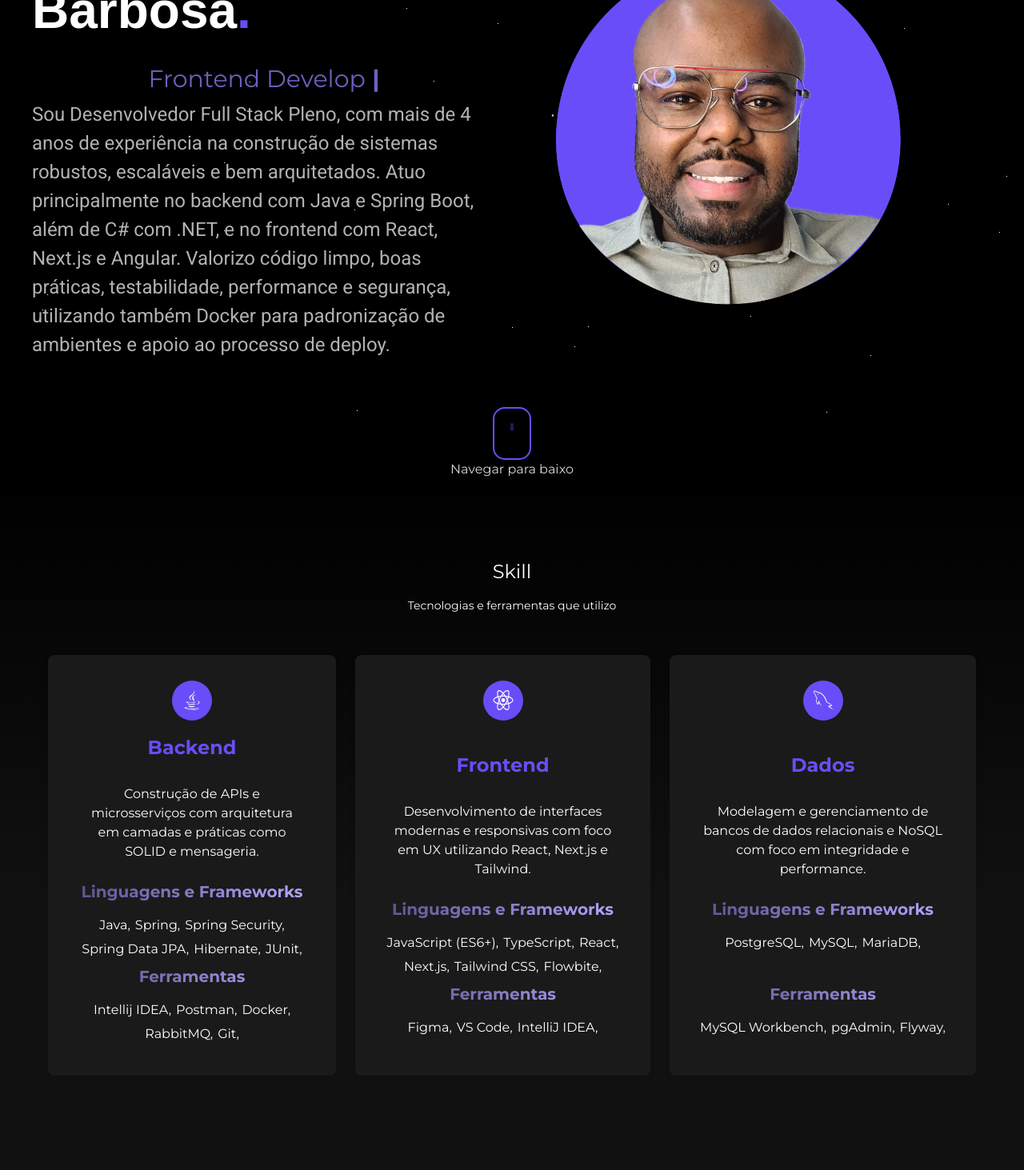
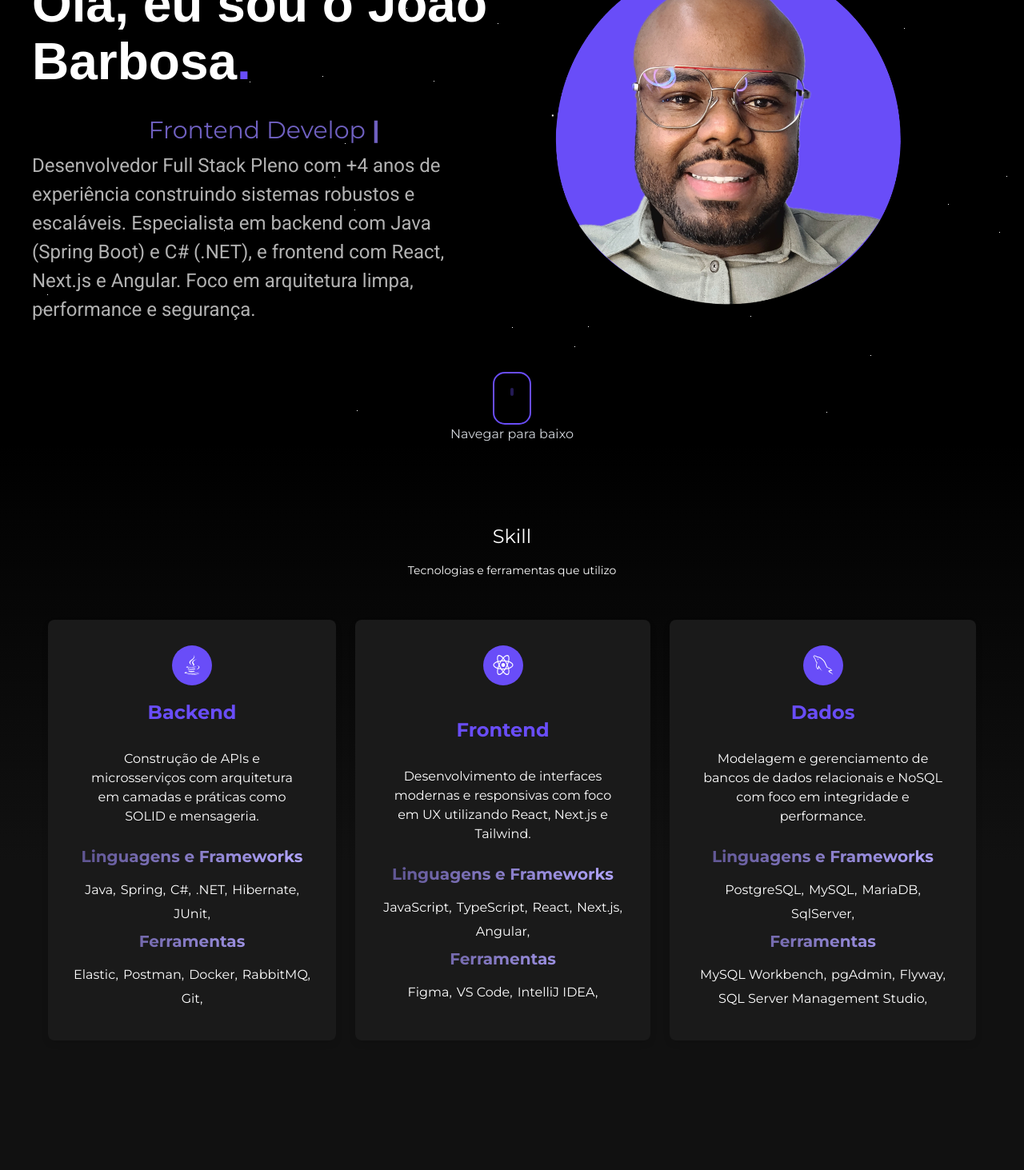
Before and after one commit to JoaoSBarbosa/barbosa-codev2, a Next.js app: page / in a window 1280 px wide. Shown: the part 260-1723 px from the top of the page at 80% size. Built offline with nearby package versions, Linux system fonts and the light colour scheme.

Commit message:
:recycle: refactory: Melhorias de informações

```diff
--- a/src/app/components/header/banner/index.tsx
+++ b/src/app/components/header/banner/index.tsx
@@ -93,13 +93,9 @@ export const Banner: React.FC = () => {
             </h2>
           </div>
           <p>
-            Sou Desenvolvedor Full Stack Pleno, com mais de 4 anos de
-            experiência na construção de sistemas robustos, escaláveis e
-            bem arquitetados. Atuo principalmente no backend com Java e
-            Spring Boot, além de C# com .NET, e no frontend com React,
-            Next.js e Angular. Valorizo código limpo, boas práticas,
-            testabilidade, performance e segurança, utilizando também
-            Docker para padronização de ambientes e apoio ao processo de deploy.
+            Desenvolvedor Full Stack Pleno com +4 anos de experiência construindo sistemas robustos e escaláveis.
+            Especialista em backend com Java (Spring Boot) e C# (.NET), e frontend com React, Next.js e Angular.
+            Foco em arquitetura limpa, performance e segurança.
           </p>
         </div>
         <div className={`${styles.introductionImage}`}>
--- a/src/app/data/Skill/SkillCardData.ts
+++ b/src/app/data/Skill/SkillCardData.ts
@@ -1,4 +1,4 @@
-import {SkillCardDataType} from "@/app/types/Skill/SkillCardDataType";
+import { SkillCardDataType } from "@/app/types/Skill/SkillCardDataType";
 
 export const SkillCardData: SkillCardDataType[] = [
     {
@@ -7,19 +7,19 @@ export const SkillCardData: SkillCardDataType[] = [
         skillTitle: "Backend",
         skillDescription: "Construção de APIs e microsserviços com arquitetura em camadas e práticas como SOLID e mensageria.",
         languages: [
-            {id: 1, title: "Java"},
-            {id: 2, title: "Spring"},
-            {id: 4, title: "Spring Security"},
-            {id: 5, title: "Spring Data JPA"},
-            {id: 6, title: "Hibernate"},
-            {id: 7, title: "JUnit"},
+            { id: 1, title: "Java" },
+            { id: 2, title: "Spring" },
+            { id: 4, title: "C#" },
+            { id: 5, title: ".NET" },
+            { id: 6, title: "Hibernate" },
+            { id: 7, title: "JUnit" },
         ],
         tools: [
-            {id: 1, title: "Intellij IDEA"},
-            {id: 2, title: "Postman"},
-            {id: 3, title: "Docker"},
-            {id: 4, title: "RabbitMQ"},
-            {id: 6, title: "Git"},
+            { id: 1, title: "Elastic" },
+            { id: 2, title: "Postman" },
+            { id: 3, title: "Docker" },
+            { id: 4, title: "RabbitMQ" },
+            { id: 6, title: "Git" },
         ]
     },
     {
@@ -28,18 +28,17 @@ export const SkillCardData: SkillCardDataType[] = [
         skillTitle: "Frontend",
         skillDescription: "Desenvolvimento de interfaces modernas e responsivas com foco em UX utilizando React, Next.js e Tailwind.",
         languages: [
-            {id: 1, title: "JavaScript (ES6+)"},
-            {id: 2, title: "TypeScript"},
-            {id: 3, title: "React"},
-            {id: 4, title: "Next.js"},
-            {id: 5, title: "Tailwind CSS"},
-            {id: 6, title: "Flowbite"},
+            { id: 1, title: "JavaScript" },
+            { id: 2, title: "TypeScript" },
+            { id: 3, title: "React" },
+            { id: 4, title: "Next.js" },
+            { id: 5, title: "Angular" },
         ]
         ,
         tools: [
-            {id: 1, title: "Figma"},
-            {id: 2, title: "VS Code"},
-            {id: 3, title: "IntelliJ IDEA"},
+            { id: 1, title: "Figma" },
+            { id: 2, title: "VS Code" },
+            { id: 3, title: "IntelliJ IDEA" },
         ]
     },
     {
@@ -48,14 +47,17 @@ export const SkillCardData: SkillCardDataType[] = [
         skillTitle: "Dados",
         skillDescription: "Modelagem e gerenciamento de bancos de dados relacionais e NoSQL com foco em integridade e performance.",
         languages: [
-            {id: 1, title: "PostgreSQL"},
-            {id: 2, title: "MySQL"},
-            {id: 3, title: "MariaDB"},
+            { id: 1, title: "PostgreSQL" },
+            { id: 2, title: "MySQL" },
+            { id: 3, title: "MariaDB" },
+            { id: 4, title: "SqlServer" },
+
         ],
         tools: [
             { id: 1, title: "MySQL Workbench" },
             { id: 2, title: "pgAdmin" },
-            { id: 3, title: "Flyway" }
+            { id: 3, title: "Flyway" },
+            { id: 4, title: "SQL Server Management Studio" }
         ]
 
     }
--- a/src/app/data/experiene/ExperienceList.ts
+++ b/src/app/data/experiene/ExperienceList.ts
@@ -24,7 +24,7 @@ export const ExperienceList: ExperienceType[] = [
         id: 2,
         startYear: 2023,
         endYear: 2025,
-        jobTitle: "Programador júnior",
+        jobTitle: "Programador júnior II",
         company: "Angulo Sistema",
         description: "Responsável pelo desenvolvimento backend Java, aplicando camadas service, controller, repository, " +
             "DAO, e métodos CRUD para processar requisições. No frontend, emprego React, Next, TypeScript, Tailwind, e " +
--- a/src/app/data/training/TrainingData.ts
+++ b/src/app/data/training/TrainingData.ts
@@ -4,7 +4,7 @@ export const TrainingData: TrainingDataType[] =
     [
         {
             id: 1,
-            level: "TECNÓLOGO",
+            level: "SUPERIOR",
             course: "Análise e Desenvolvimento de Sistema",
             institution: "UNINTER",
             technologies: ["java", "spring", "mysql"], // Adicione as tecnologias associadas
```
